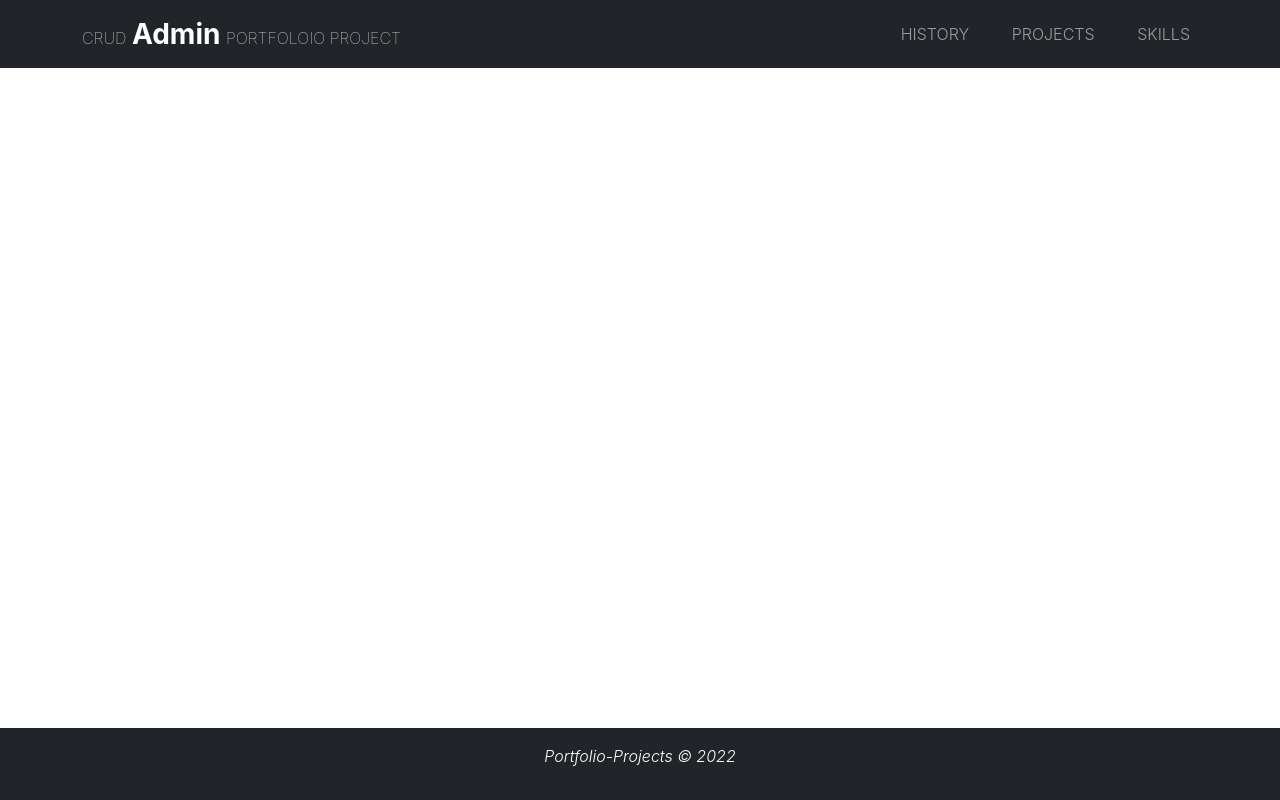
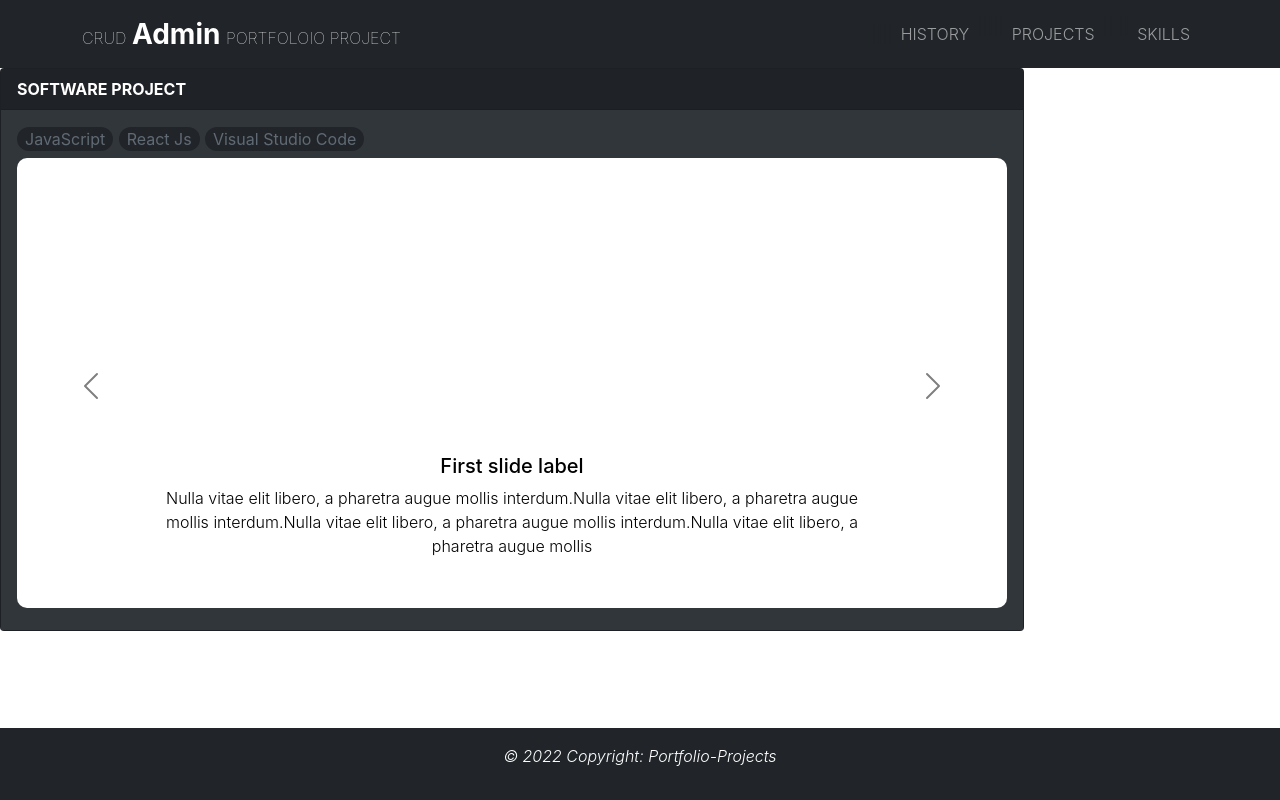
Before and after one commit to CN334WebDev/6210742257, a React (Create React App) app in the folder Final/react_crud/: page / in a window 1280 px wide. Built offline with nearby package versions, Linux system fonts and the light colour scheme; the HTML template or start-up script is replaced by a standard one.

Commit message:
SoftwareProject table crud up-to 40%

```diff
--- a/Final/react_crud/src/App.js
+++ b/Final/react_crud/src/App.js
@@ -2,14 +2,19 @@ import { BrowserRouter, Routes, Route } from "react-router-dom";
 
 import "./app.css";
 
+// imported components
 import Menubar from "./Menubar";
 import Footer from "./Footer";
+import Home from "./Home";
 
 function App() {
   return (
     <div className="app">
       <BrowserRouter>
         <Menubar />
+        <Routes>
+          <Route path="/" element={<Home />} />
+        </Routes>
         <Footer />
       </BrowserRouter>
     </div>
--- a/Final/react_crud/src/Footer.js
+++ b/Final/react_crud/src/Footer.js
@@ -4,7 +4,7 @@ const Footer = () => {
   return (
     <div className="footer-container">
       <p class="fs-6 fw-light text-center fst-italic">
-        Portfolio-Projects © 2022
+        © 2022 Copyright: Portfolio-Projects
       </p>
     </div>
   );
--- a/Final/react_crud/src/app.css
+++ b/Final/react_crud/src/app.css
@@ -6,3 +6,30 @@
   bottom: 0;
   width: 100%;
 }
+
+.rectangle {
+  display: inline-block;
+  max-width: 100%;
+  width: 1200px;
+  max-height: 100%;
+  height: 450px;
+  background: white;
+  border-radius: 10px;
+}
+
+.card-container {
+  color: white;
+}
+
+.cardbody-container {
+  background: #31363b;
+}
+
+.device-container {
+  background: #212529;
+  color: #606a74;
+  border-radius: 20px;
+  padding: 0.1rem;
+  padding-inline: 0.5rem;
+  font-weight: 400;
+}
--- a/Final/react_crud/src/home.js
+++ b/Final/react_crud/src/home.js
@@ -0,0 +1,53 @@
+import React from "react";
+import { Carousel, Card } from "react-bootstrap";
+
+const Home = () => {
+  return (
+    <div>
+      <Card bg="dark" style={{ width: "80%" }} className="card-container">
+        <Card.Header>
+          <div class="text-uppercase fs-6 fw-bold">Software Project</div>
+        </Card.Header>
+        <Card.Body className="cardbody-container">
+          <Card.Title>
+            <b class="text-capitalize fs-6 device-container">JavaScript</b>{" "}
+            <b class="text-capitalize fs-6 device-container">React Js</b>{" "}
+            <b class="text-capitalize fs-6 device-container">
+              Visual Studio Code
+            </b>{" "}
+          </Card.Title>
+          <Card.Text>
+            <Carousel variant="dark" interval={null} indicators={false}>
+              <Carousel.Item>
+                <div className="rectangle"></div>
+                <Carousel.Caption>
+                  <h5>First slide label</h5>
+                  <p class="text-uppercase-end fs-6 fw-light">
+                    Nulla vitae elit libero, a pharetra augue mollis
+                    interdum.Nulla vitae elit libero, a pharetra augue mollis
+                    interdum.Nulla vitae elit libero, a pharetra augue mollis
+                    interdum.Nulla vitae elit libero, a pharetra augue mollis
+                  </p>
+                </Carousel.Caption>
+              </Carousel.Item>
+              <Carousel.Item>
+                <div className="rectangle"></div>
+                <Carousel.Caption>
+                  <h5>First slide label</h5>
+                  <p>
+                    Nulla vitae elit libero, a pharetra augue mollis
+                    interdum.Nulla vitae elit libero, a pharetra augue mollis
+                    interdum.Nulla vitae elit libero, a pharetra augue mollis
+                    interdum.Nulla vitae elit libero, a pharetra augue mollis
+                  </p>
+                </Carousel.Caption>
+              </Carousel.Item>
+            </Carousel>
+          </Card.Text>
+        </Card.Body>
+      </Card>
+    </div>
+  );
+};
+
+export default Home;
```
